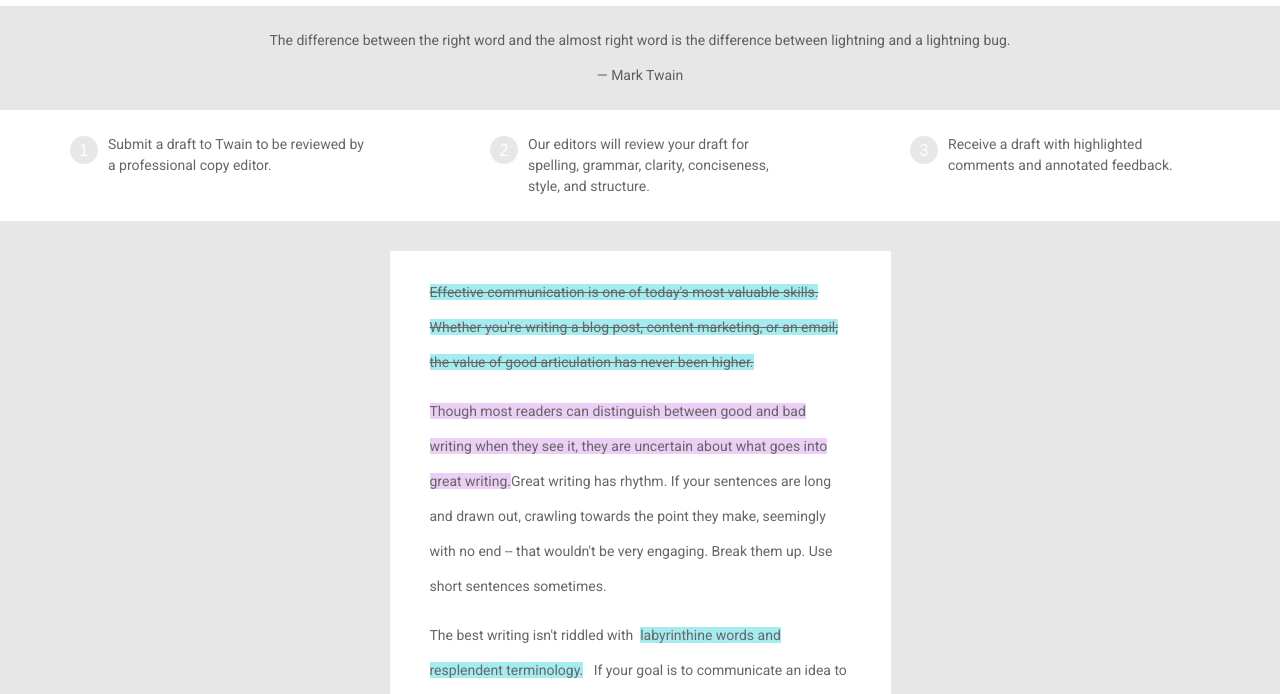
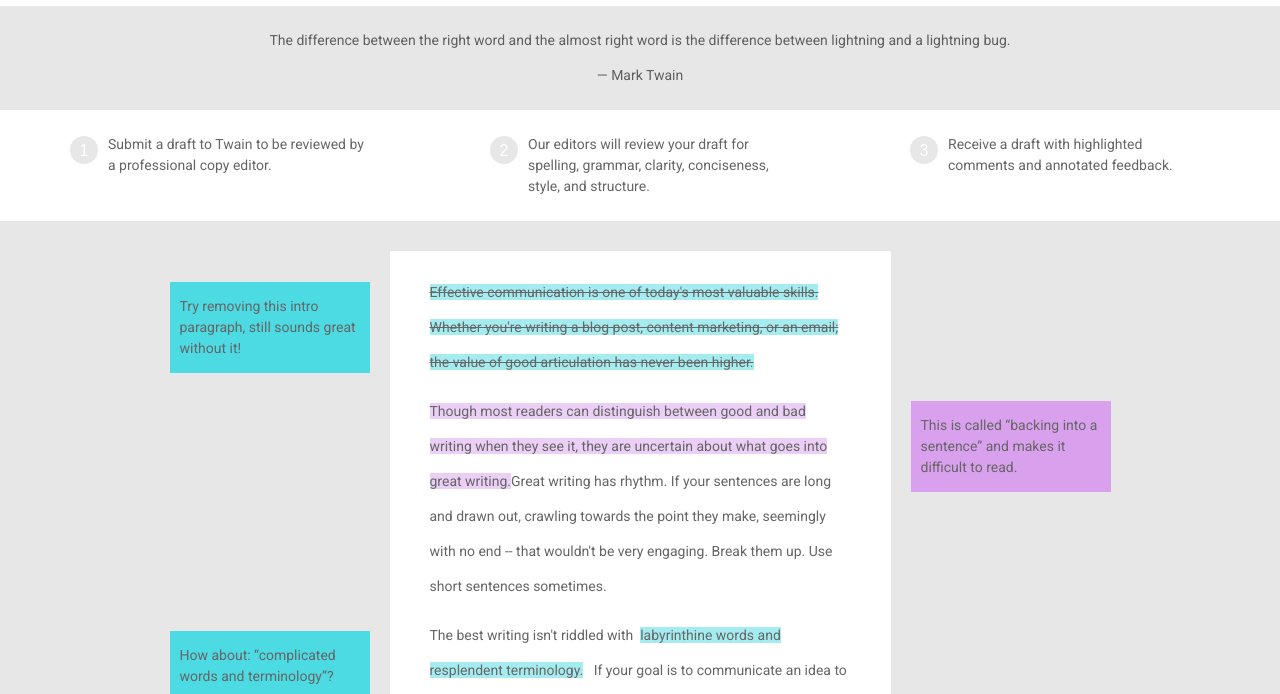
Before and after one commit to choxi/twain, a React app: page / in a window 1280 px wide. Shown: the part 106-800 px from the top of the page. Built offline with nearby package versions, Linux system fonts and the light colour scheme.

Commit message:
Add annotations

```diff
--- a/src/components/App.js
+++ b/src/components/App.js
@@ -69,6 +69,18 @@ export default class App extends Component {
             <p>
               As the great Mark Twain once said: "Writing is easy. All you have to do is cross out the wrong words.
             </p>
+
+            <div className="Annotation Annotation--1">
+              <p>Try removing this intro paragraph, still sounds great without it!</p>
+            </div>
+
+            <div className="Annotation Annotation--alt Annotation--2">
+              <p>This is called “backing into a sentence” and makes it difficult to read.</p>
+            </div>
+
+            <div className="Annotation Annotation--3">
+              <p>How about: “complicated words and terminology”?</p>
+            </div>
           </div>
         </div>
       </div>
--- a/src/components/App.scss
+++ b/src/components/App.scss
@@ -81,11 +81,44 @@ p {
   margin: 20px auto;
   padding: 10px 30px;
   border-radius: 2px;
+  position: relative;
 }
 
 .Page p {
   line-height: 250%;
   padding: 0 10px;
+}
+
+.Page .Annotation {
+  position: absolute;
+  width: 200px;
+}
+
+.Page .Annotation--1 {
+  top: 31px;
+  left: -220px;
+}
+
+.Page .Annotation--2 {
+  top: 150px;
+  right: -220px;
+}
+
+.Page .Annotation--3 {
+  top: 380px;
+  left: -220px;
+}
+
+.Annotation {
+  background: $primaryHighlight;
+}
+
+.Annotation--alt {
+  background: $secondaryHighlight;
+}
+
+.Annotation p {
+  line-height: 150%;
 }
 
 .Text--highlight {
```
